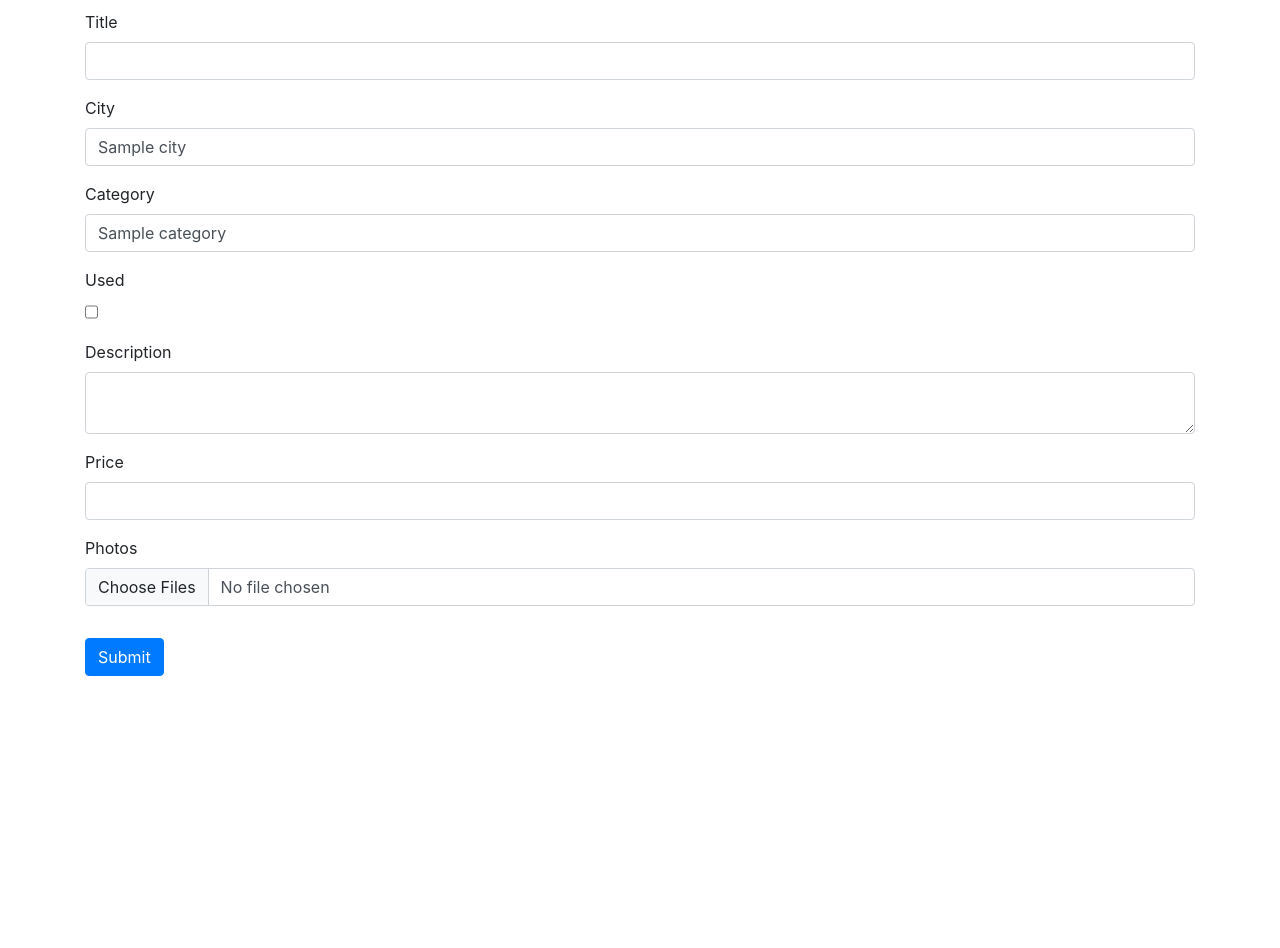
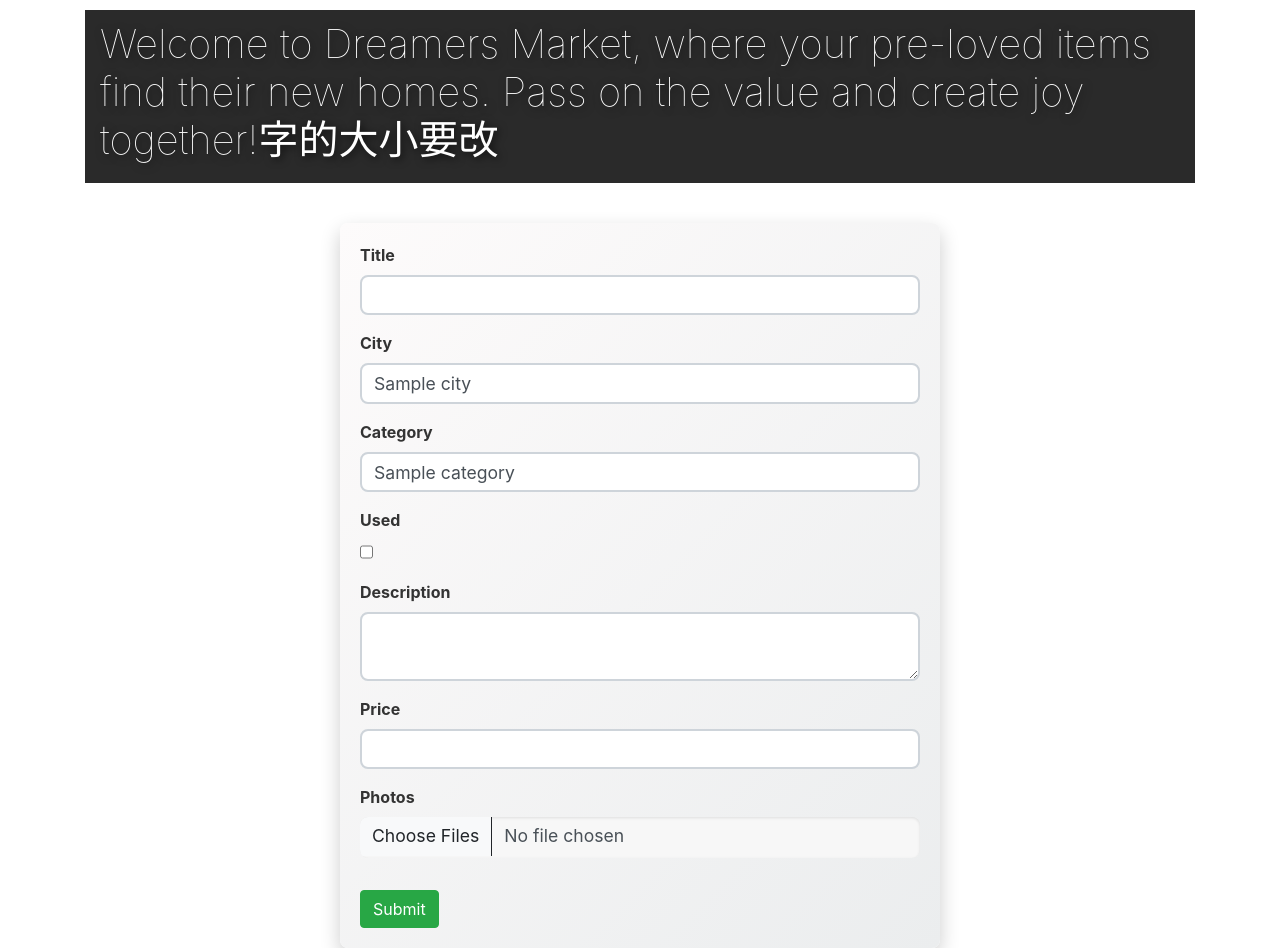
Before and after one commit to thogb/CITS5505-group-project, a Flask app: page /items/new in a window 1280 px wide. Shown: the part 96-1044 px from the top of the page. Before the commit the page ends 772 px from the top, so only its background shows below. Run offline with Flask 3, Linux system fonts and the light colour scheme; a user stored in the database is signed in; tables that the repository leaves empty hold one stand-in row (values such as "Sample post"); some libraries are stand-ins or nearby versions.

Commit message:
updated new function

```diff
--- a/app/static/css/item/items.css
+++ b/app/static/css/item/items.css
@@ -1,11 +1,97 @@
-.i-btn-save-item {
-  cursor: pointer;
+.image-overlay {
+  position: absolute;
+  top: 0;
+  left: 0;
+  right: 0;
+  bottom: 0;
+  display: flex;
+  align-items: center;
+  justify-content: center;
+  color: white;
+  font-weight: 700;
+  text-shadow: 2px 2px 8px rgba(0, 0, 0, 0.7); /* 轻微减小文字阴影 */
+  background-color: rgba(0, 0, 0, 0.5);
+  padding: 15px; /* 调小内边距 */
+}
 
-  &[data-item-saved="true"] {
-    color: orange;
-  }
 
-  &:hover {
-    color: orange;
-  }
+/* General styling for the form within the container */
+#form-container form {
+  max-width: 600px;
+  margin: 40px auto;
+  padding: 20px;
+  background: linear-gradient(135deg, #fdfbfb 0%, #ebedee 100%);
+  border-radius: 8px;
+  box-shadow: 0 8px 20px rgba(0, 0, 0, 0.2);
+  transition: all 0.3s ease-in-out;
 }
+
+#form-container form:hover {
+  transform: translateY(-5px);
+  box-shadow: 0 12px 24px rgba(0, 0, 0, 0.25);
+}
+
+/* Styling labels within the container */
+#form-container label {
+  display: block;
+  margin-bottom: .5rem;
+  color: #333;
+  font-weight: 700;
+  transition: color 0.3s;
+}
+
+#form-container label:hover {
+  color: #28a745;
+}
+
+/* Enhancing the appearance of input and select boxes within the container */
+#form-container .form-control {
+  display: block;
+  width: 100%;
+  padding: .375rem .75rem;
+  font-size: 1.1rem;
+  line-height: 1.5;
+  color: #495057;
+  background-color: #fff;
+  background-clip: padding-box;
+  border: 2px solid #ced4da;
+  border-radius: .5rem;
+  transition: all 0.3s ease-in-out;
+}
+
+#form-container .form-control:focus {
+  border-color: #80bdff;
+  outline: 0;
+  box-shadow: 0 0 5px rgba(128, 189, 255, 0.5);
+}
+
+/* Custom styles for checkboxes within the container */
+#form-container .form-check-input {
+  width: 20px;
+  height: 20px;
+  margin-right: 10px;
+  vertical-align: middle;
+  transition: transform 0.2s;
+}
+
+#form-container .form-check-input:checked {
+  transform: scale(1.2);
+  border-color: #28a745;
+  background-color: #28a745;
+}
+
+/* Adding subtle hover effects to inputs for better user experience */
+#form-container .form-control:hover {
+  background-color: #f8f9fa;
+}
+
+/* Enhance file input style */
+#form-container .form-control[type="file"] {
+  border: none;
+  background-color: #f7f7f7;
+  box-shadow: inset 0 1px 3px rgba(0,0,0,0.1);
+}
+
+#form-container .form-control[type="file"]:hover {
+  background-color: #e9ecef;
+}
--- a/app/templates/item/item-new.html
+++ b/app/templates/item/item-new.html
@@ -2,8 +2,24 @@
 
 {% block title %} New Item {% endblock %}
 
+{% block css_styles %}
+    {{ super() }}
+    <link rel="stylesheet" href="{{ url_for('static', filename='css/item/items.css') }}">
+{% endblock %}
+
+
 {% block content %}
+
+<div class="top-image" style="position: relative; overflow: hidden;">
+    <img src="{{ url_for('static', filename='img/top-second.jpg') }}" alt="Top Image" style="width: 100%; height: auto; display: block;">
+    <div class="image-overlay" style="font-weight: 100;">
+        <h1 style="font-weight: inherit;">Welcome to Dreamers Market, where your pre-loved items find their new homes. Pass on the value and create joy together!字的大小要改</h1>
+    </div>
+</div>
+
+
 <!-- TODO: Need update, this is here for testing -->
+<div id="form-container" class="mb-3">
 <form action="" method="post" enctype="multipart/form-data">
     {{ form.csrf_token() }}
     <div class="mb-3">
@@ -38,6 +54,6 @@
 
     <!-- TODO: multi photo update over here -->
 
-    <div>{{ form.submit(class="btn btn-primary mt-3")}}</div>
+    <div>{{ form.submit(class="btn btn-success mt-3")}}</div>
 </form>
 {% endblock %}
--- a/app/templates/me/me.html
+++ b/app/templates/me/me.html
@@ -6,7 +6,7 @@
 
 {% block right_content %}
 
-    <div class="card border-info">
+    <div class="card border-info border-success">
         <div class="card-body">
             <form action="" method="post" class="p-3">
     {{ form.csrf_token() }}
@@ -35,7 +35,7 @@
         {{ form.city(class="form-control") }}
     </div>
     <div class="form-group">
-        {{ form.submit(class="btn btn-primary")}}
+        {{ form.submit(class="btn btn-success")}}
     </div>
 </form>
 
```
Also changed, not shown: app/static/css/me-base.css (+2 -15 lines).
